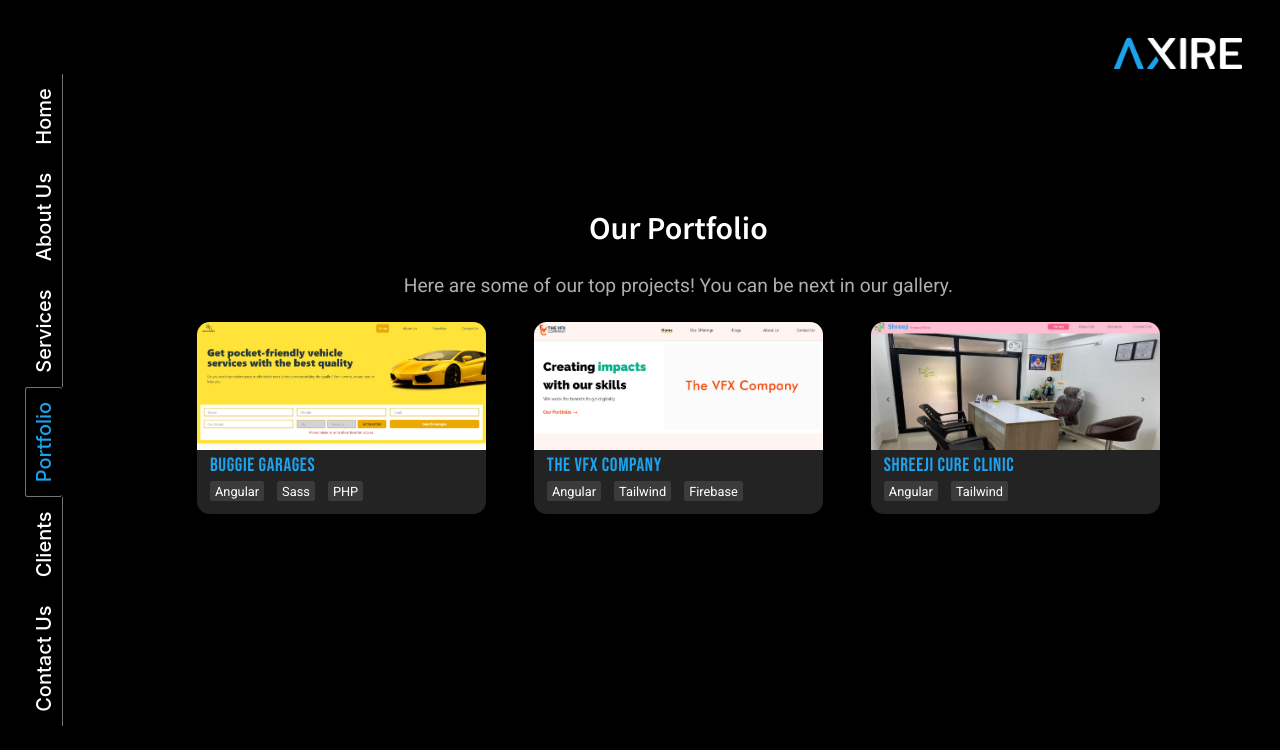
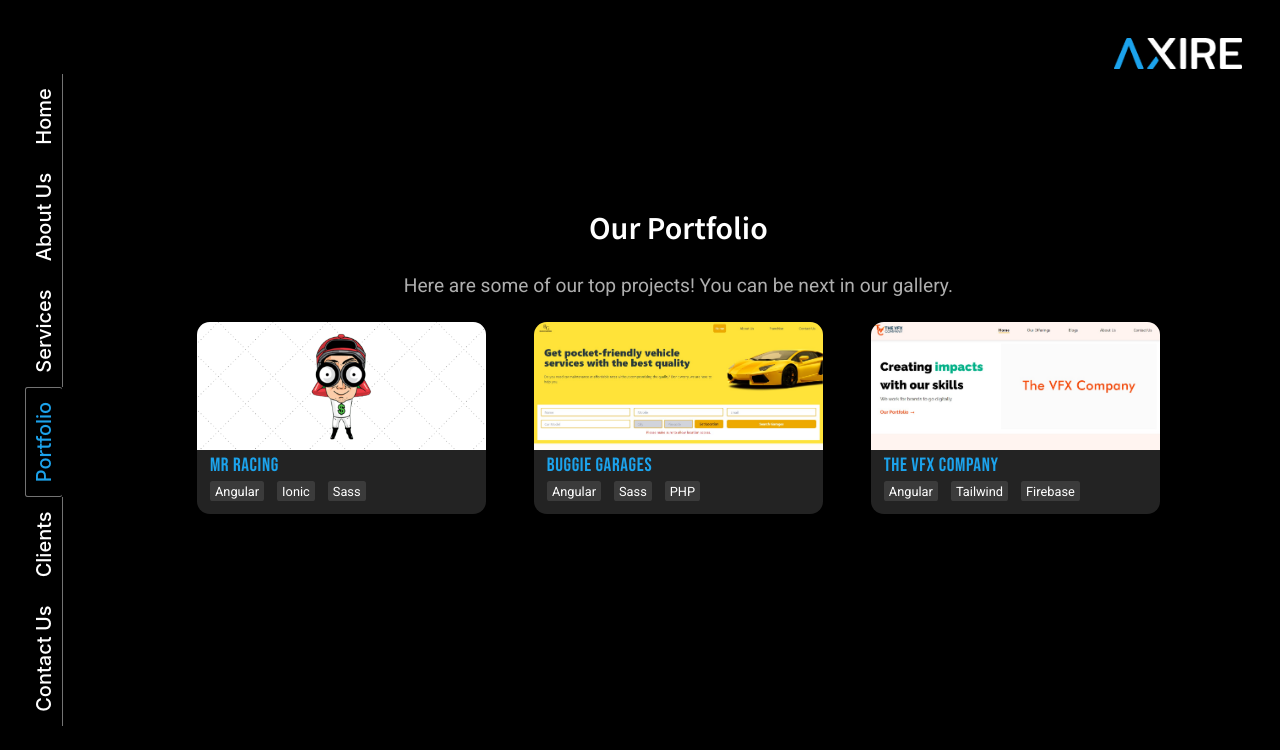
Before and after one commit to AxireInfoTech/Axire, a React (Create React App) app: page /portfolio in a window 1280 px wide. Shown: the top 750 px of the page. Built offline with nearby package versions, Linux system fonts and the light colour scheme.

Commit message:
mr racing added

```diff
--- a/src/pages/Portfolio.jsx
+++ b/src/pages/Portfolio.jsx
@@ -8,26 +8,33 @@
 const Portfolio = () => {
   const portfolioData = [
     {
+      name: "Mr Racing",
+      desc: "Provided a platform for a rising company",
+      img: "MrRacing.png",
+      tech: ["Angular", "Ionic", "Sass"],
+      link: null,
+    },
+    {
       name: "Buggie Garages",
       desc: " A new emerging start up that is building a network of garages for easy access to the garages around and we contributed in their growing cause.",
       img: "BuggieGarages.png",
-      tech: ['Angular','Sass','PHP'],
-      link: 'https://buggiegarages.com/'
+      tech: ["Angular", "Sass", "PHP"],
+      link: "https://buggiegarages.com/",
     },
     {
       name: "The VFX Company",
       desc: "  A startup that helps creating 3d animations and we helped them showcase their work and give them a boost.",
       img: "TheVFXCompanyV2.png",
-      tech: ['Angular','Tailwind','Firebase'],
-      link: 'https://www.thevfxcompany.in/'
+      tech: ["Angular", "Tailwind", "Firebase"],
+      link: "https://www.thevfxcompany.in/",
     },
-    {
-      name: "Shreeji Cure Clinic",
-      desc: "Helped spreading the reach of a medical clinic and spreading information via digital medium.",
-      img: "ShreejiCureClinic.png",
-      tech: ['Angular','Tailwind'],
-      link: 'https://shreejicureclinic.com/#/home'
-    },
+    // {
+    //   name: "Shreeji Cure Clinic",
+    //   desc: "Helped spreading the reach of a medical clinic and spreading information via digital medium.",
+    //   img: "ShreejiCureClinic.png",
+    //   tech: ['Angular','Tailwind'],
+    //   link: 'https://shreejicureclinic.com/#/home'
+    // },
   ];
   // var settings = {
   //   dots: true,
@@ -39,32 +46,44 @@
   return (
     <div className="portfolio-content">
       <Helmet>
-          <title>Portfolio - Axire</title>
-          <meta name="title" content="Portfolio"></meta>
-          <meta name="description" content="Here are some samples of our work, we are working hard to make it stronger."></meta>
+        <title>Portfolio - Axire</title>
+        <meta name="title" content="Portfolio"></meta>
+        <meta
+          name="description"
+          content="Here are some samples of our work, we are working hard to make it stronger."
+        ></meta>
       </Helmet>
       <div className="center-div">
         <div className="portfolio-area">
           <h1 className="portfolio-heading">Our Portfolio</h1>
-          <p className="portfolio-desc">Here are some of our top projects! You can be next in our gallery.</p>
+          <p className="portfolio-desc">
+            Here are some of our top projects! You can be next in our gallery.
+          </p>
           <div className="portfolio-card-flex">
-            {portfolioData.map((project) => (
-              <div className="portfolio-card">
-                <a href={project.link} target="_blank" rel="noreferrer"><img src={"projects/" + project.img} alt="ProjectImage"></img></a>
+            {portfolioData.map((project, index) => (
+              <div className="portfolio-card" key={index}>
+                <a
+                  href={project.link}
+                  target={project.link ?? "_blank"}
+                  rel="noreferrer"
+                >
+                  <img src={"projects/" + project.img} alt="ProjectImage"></img>
+                </a>
                 <h3 className="portfolio-project">{project.name}</h3>
-                {project['tech'].map((tech)=> {
-                  return(
-                  <p className="portfolio-tech">{tech}</p>
-                  )
+                {project["tech"].map((tech, i) => {
+                  return (
+                    <p className="portfolio-tech" key={i}>
+                      {tech}
+                    </p>
+                  );
                 })}
               </div>
             ))}
           </div>
-
         </div>
       </div>
 
-        {/* <div className="portfolio-slider">
+      {/* <div className="portfolio-slider">
           <Slider {...settings}>
             {portfolioData.map((project, index) => (
               <div className="portfolio-card" key={index}>
```
Also changed, not shown: public/projects/MrRacing.png (added).
